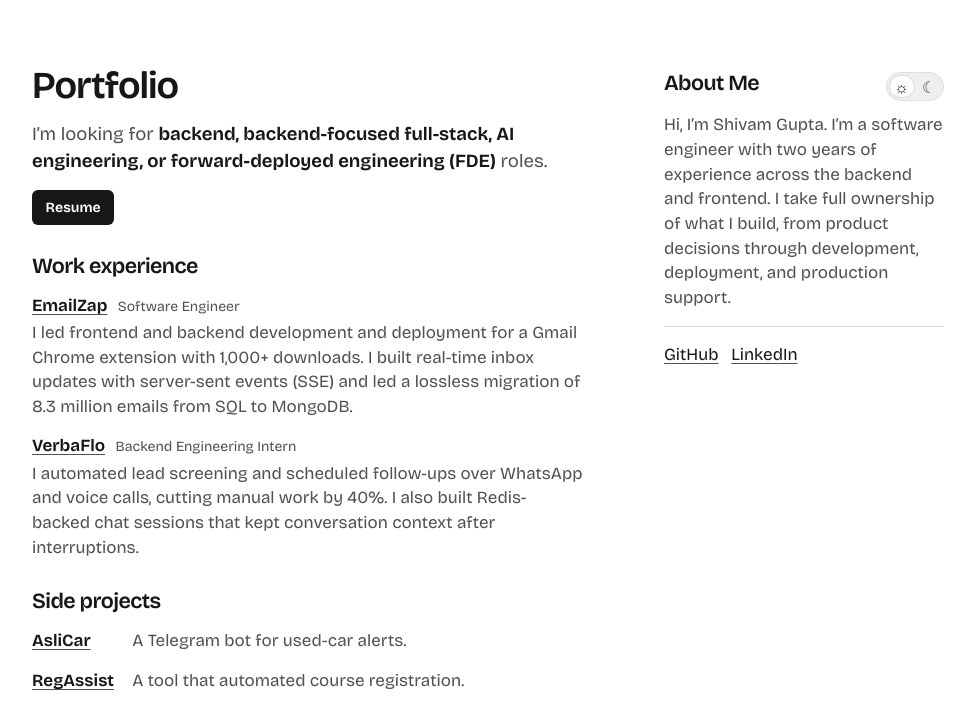
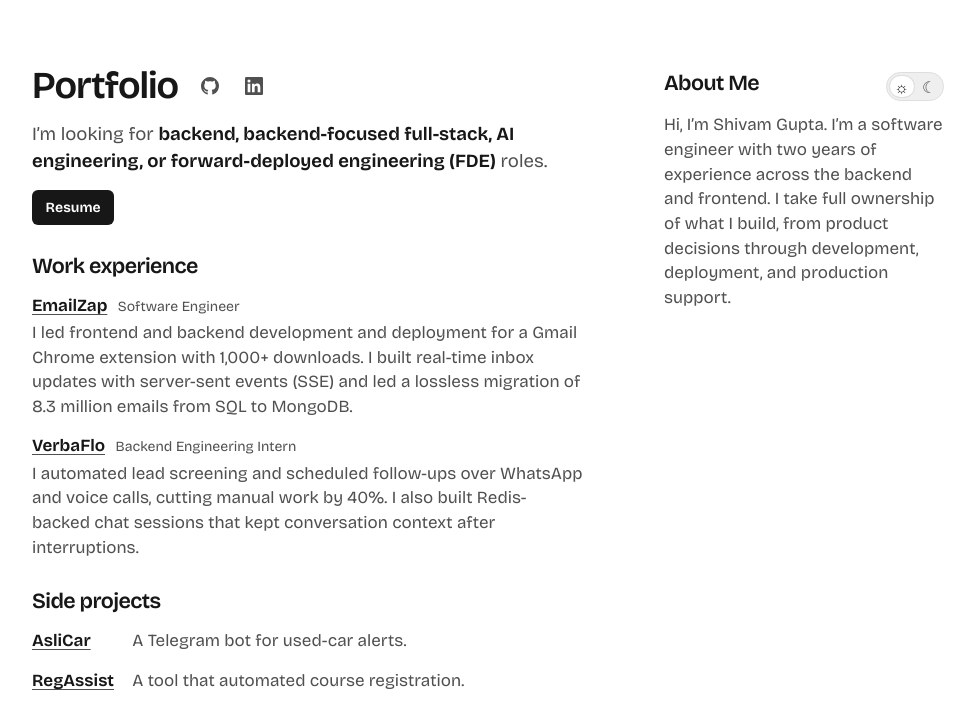
Before and after one commit to shivamgupta021/shivamgupta021.github.io, a plain HTML site: page index.html in a window 1280 px wide. Shown: the whole page, without its empty margins (152-1127 px from the left). Drawn offline with Linux system fonts and the light colour scheme.

Commit message:
Move social links to the portfolio heading

```diff
--- a/index.html
+++ b/index.html
@@ -21,7 +21,25 @@
     </button>
     <div class="columns">
       <div class="intro">
-        <h1>Portfolio</h1>
+        <div class="portfolio-heading">
+          <h1>Portfolio</h1>
+          <ul class="profile-links" aria-label="Social profiles" role="list">
+            <li>
+              <a href="https://github.com/shivamgupta021" aria-label="GitHub" title="GitHub">
+                <svg viewBox="0 0 16 16" aria-hidden="true" focusable="false">
+                  <path d="M8 0a8 8 0 0 0-2.53 15.59c.4.07.55-.17.55-.38l-.01-1.49c-2.23.48-2.7-.95-2.7-.95-.36-.92-.89-1.17-.89-1.17-.73-.5.06-.49.06-.49.8.06 1.22.82 1.22.82.71 1.22 1.87.87 2.33.67.07-.52.28-.87.51-1.07-1.78-.2-3.65-.89-3.65-3.96 0-.88.31-1.59.82-2.15-.08-.2-.36-1.02.08-2.13 0 0 .67-.21 2.2.82A7.7 7.7 0 0 1 8 3.85c.68 0 1.36.09 2 .27 1.53-1.03 2.2-.82 2.2-.82.44 1.11.16 1.93.08 2.13.51.56.82 1.27.82 2.15 0 3.08-1.87 3.76-3.66 3.96.29.25.54.73.54 1.48l-.01 2.19c0 .21.15.46.55.38A8 8 0 0 0 8 0Z"/>
+                </svg>
+              </a>
+            </li>
+            <li>
+              <a href="https://linkedin.com/in/shivamgupta021" aria-label="LinkedIn" title="LinkedIn">
+                <svg viewBox="0 0 16 16" aria-hidden="true" focusable="false">
+                  <path d="M14.81 0H1.18C.53 0 0 .52 0 1.16v13.68c0 .64.53 1.16 1.18 1.16h13.63c.66 0 1.19-.52 1.19-1.16V1.16C16 .52 15.47 0 14.81 0ZM4.75 13.62H2.37V5.98h2.38v7.64ZM3.56 4.94a1.38 1.38 0 1 1 0-2.76 1.38 1.38 0 0 1 0 2.76Zm10.06 8.68h-2.37V9.9c0-.89-.02-2.03-1.24-2.03-1.24 0-1.43.97-1.43 1.97v3.78H6.21V5.98h2.27v1.04h.04c.32-.6 1.09-1.24 2.25-1.24 2.4 0 2.85 1.58 2.85 3.64v4.2Z"/>
+                </svg>
+              </a>
+            </li>
+          </ul>
+        </div>
         <p class="role-note">I’m looking for <strong>backend, backend-focused full-stack, AI engineering, or forward-deployed engineering (FDE)</strong> roles.</p>
         <a class="resume-button" href="/resume.pdf" type="application/pdf" target="_blank" rel="noopener" data-track="resume_click">Resume</a>
       </div>
@@ -29,10 +47,6 @@
       <section class="about" aria-labelledby="about">
         <h2 id="about">About Me</h2>
         <p>Hi, I’m Shivam Gupta. I’m a software engineer with two years of experience across the backend and frontend. I take full ownership of what I build, from product decisions through development, deployment, and production support.</p>
-        <ul class="contact" aria-label="Contact and profiles">
-          <li><a href="https://github.com/shivamgupta021">GitHub</a></li>
-          <li><a href="https://linkedin.com/in/shivamgupta021">LinkedIn</a></li>
-        </ul>
       </section>
 
       <section class="work-experience" aria-labelledby="work">
--- a/style.css
+++ b/style.css
@@ -74,6 +74,41 @@ h2 {
 
 .intro {
   grid-area: intro;
+}
+
+.portfolio-heading {
+  display: flex;
+  align-items: center;
+  gap: 0.65rem;
+}
+
+.profile-links {
+  display: flex;
+  align-items: center;
+  height: 2rem;
+  padding: 0;
+  list-style: none;
+}
+
+.profile-links a {
+  display: grid;
+  place-items: center;
+  width: 2.75rem;
+  height: 2.75rem;
+  border-radius: 0.375rem;
+  color: var(--muted);
+}
+
+.profile-links a:hover {
+  color: var(--text);
+  background: var(--track);
+}
+
+.profile-links svg {
+  display: block;
+  width: 1.125rem;
+  height: 1.125rem;
+  fill: currentColor;
 }
 
 .work-experience {
@@ -184,17 +219,6 @@ h2 {
 
 .about p {
   color: var(--muted);
-}
-
-.contact {
-  display: flex;
-  flex-wrap: wrap;
-  gap: 0.3rem 0.8rem;
-  padding: 0;
-  list-style: none;
-  margin-top: var(--heading-gap);
-  padding-top: var(--heading-gap);
-  border-top: 1px solid var(--rule);
 }
 
 a {
@@ -318,6 +342,10 @@ a:focus-visible, .theme:focus-visible {
     padding-inline: 1.25rem;
   }
 
+  .portfolio-heading {
+    gap: 0.375rem;
+  }
+
   .theme {
     inset-inline-end: 1.25rem;
   }
```
Also changed, not shown: 1 other file.
